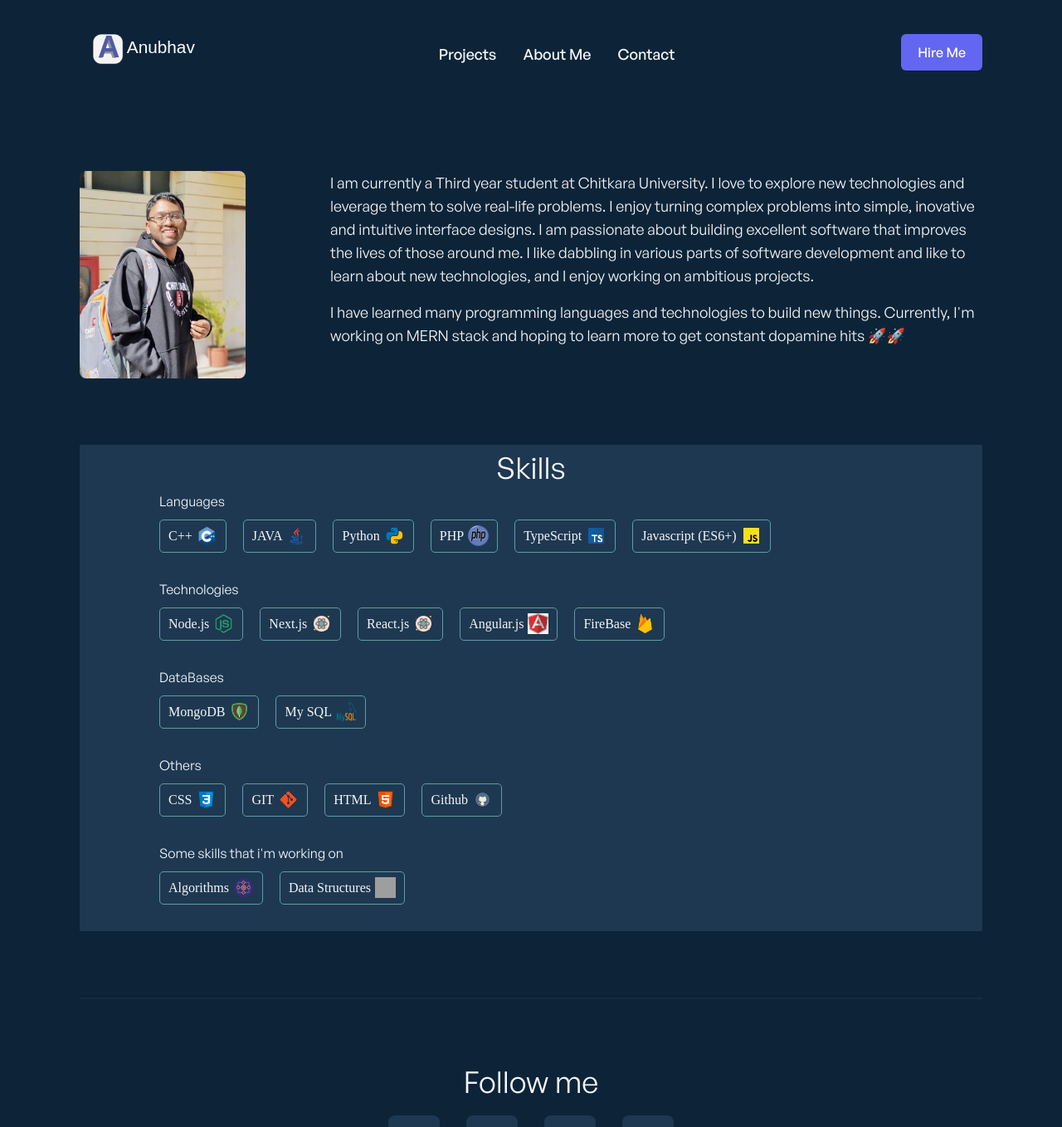
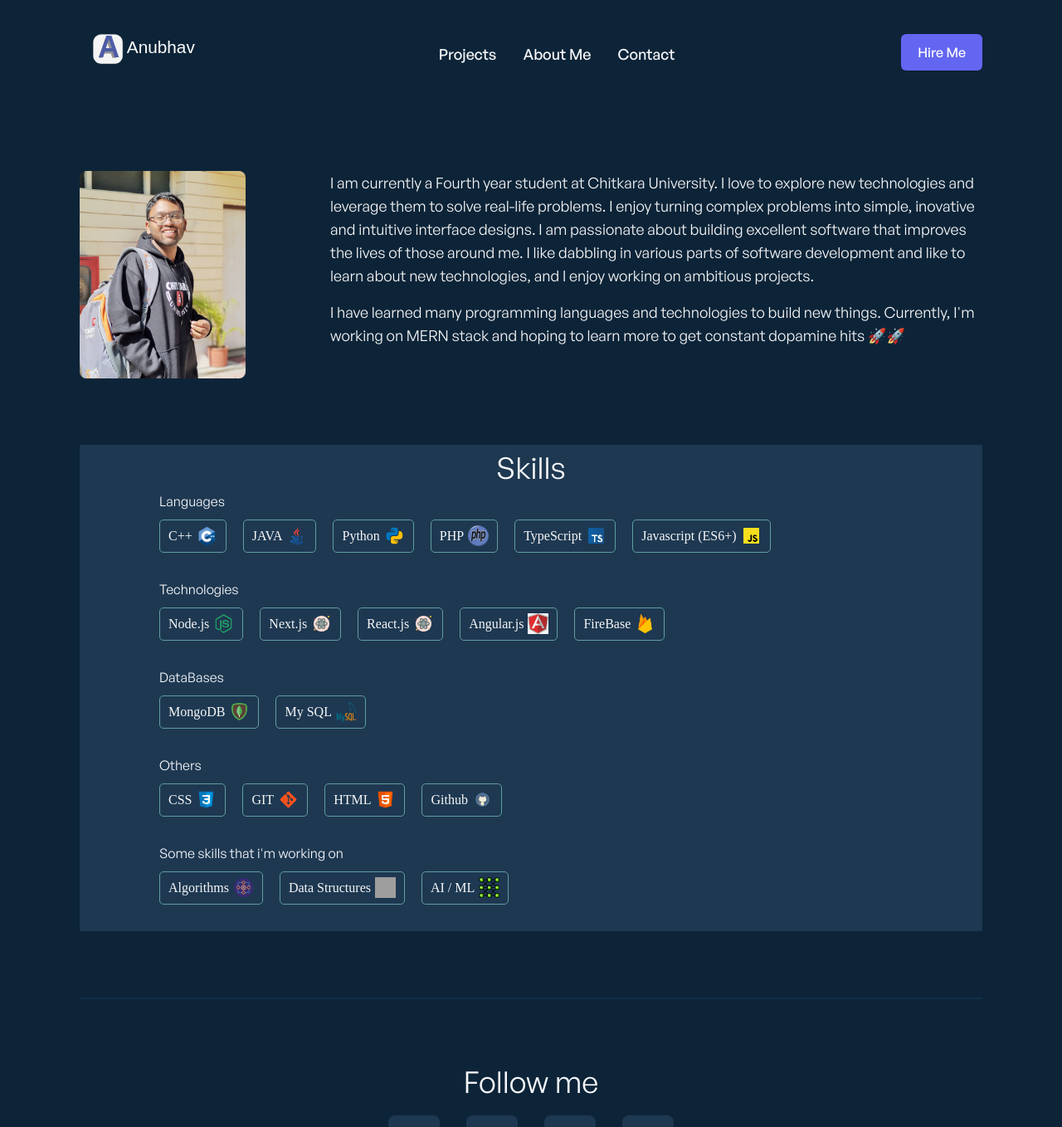
Before and after one commit to anubhavnxpro/my-portfolio, a Next.js app: page /about in a window 1280 px wide. Shown: the top 1358 px of the page at 83% size. Built offline with nearby package versions, Linux system fonts and the light colour scheme; grey boxes are pictures that could not be loaded.

Commit message:
data update

```diff
--- a/src/components/about/AboutMeSkills.js
+++ b/src/components/about/AboutMeSkills.js
@@ -134,6 +134,11 @@ const AboutMeSkills = () => {
                     skills='Data Structures'
                     icon={<Image alt='logo' width={25} height={25} src='/images/skills/datastructure.png' />}
                 />
+
+                <SkillsItem
+                    skills='AI / ML'
+                    icon={<Image alt='logo' width={25} height={25} src='/images/skills/ml.png' />}
+                />
             </div>
         </div>
     )
--- a/src/data/AboutMeData.js
+++ b/src/data/AboutMeData.js
@@ -3,7 +3,7 @@ import { v4 as uuidv4 } from "uuid";
 const AboutMeData = [
 	{
 		id: uuidv4(),
-		bio: 'I am currently a Third year student at Chitkara University. I love to explore new technologies and leverage them to solve real-life problems. I enjoy turning complex problems into simple, inovative and intuitive interface designs. I am passionate about building excellent software that improves the lives of those around me. I like dabbling in various parts of software development and like to learn about new technologies, and I enjoy working on ambitious projects.',
+		bio: 'I am currently a Fourth year student at Chitkara University. I love to explore new technologies and leverage them to solve real-life problems. I enjoy turning complex problems into simple, inovative and intuitive interface designs. I am passionate about building excellent software that improves the lives of those around me. I like dabbling in various parts of software development and like to learn about new technologies, and I enjoy working on ambitious projects.',
 	},
 	{
 		id: uuidv4(),
```
Also changed, not shown: public/images/skills/ml.png (added).
